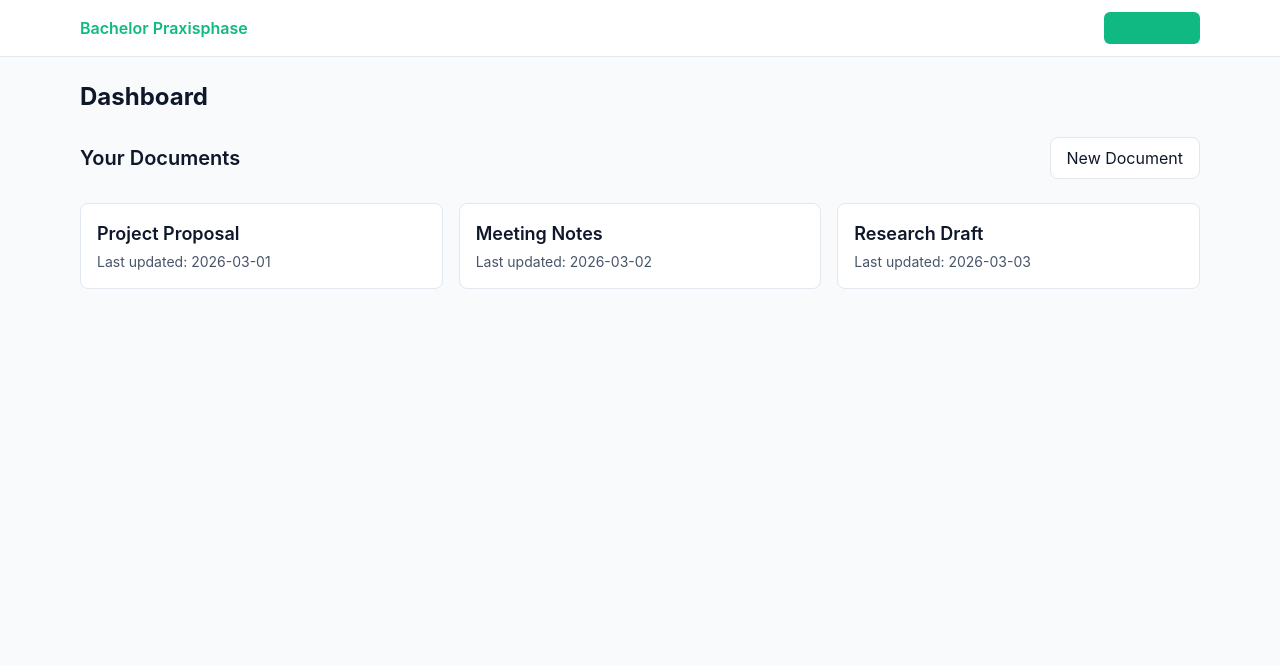
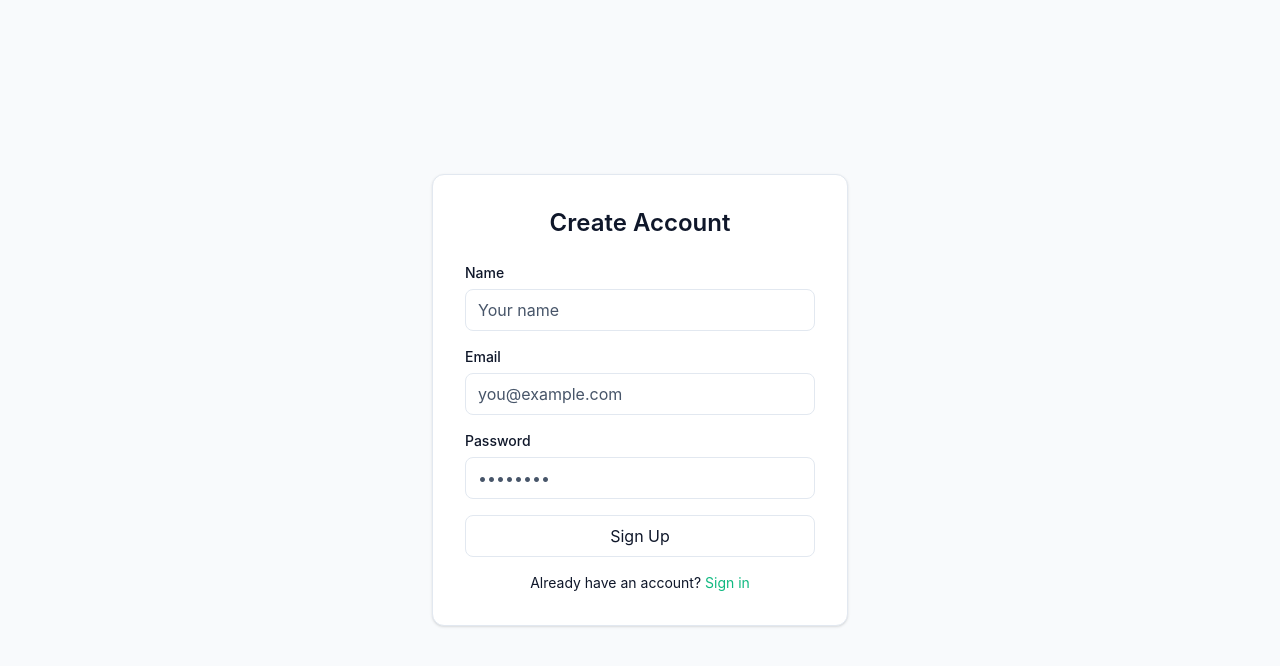
Before and after one commit to c3ngiz/Bachelor-Praxisphase, a React app in the folder frontend/: page /signup in a window 1280 px wide. Before the commit this address led to /dashboard. Shown: the top 666 px of the page. Built offline with nearby package versions, Linux system fonts and the light colour scheme; the HTML template or start-up script is replaced by a standard one.

Commit message:
feat: add signUp and signIn pages

```diff
--- a/frontend/src/app/router.tsx
+++ b/frontend/src/app/router.tsx
@@ -1,23 +1,21 @@
-import { BrowserRouter, Routes, Route, Navigate, Outlet } from "react-router-dom";
+import { BrowserRouter, Routes, Route, Navigate } from "react-router-dom";
 
-// import SignInPage from "@/features/auth/pages/SignInPage";
-// import SignUpPage from "@/features/auth/pages/SignUpPage";
+import SignInPage from "@/features/auth/pages/SignInPage";
+import SignUpPage from "@/features/auth/pages/SignUpPage";
 import DashboardPage from "@/features/documents/pages/DashboardPage";
 // import EditorPage from "@/features/editor/pages/EditorPage";
 import AppLayout from "@/shared/components/layout/AppLayout";
+import AuthLayout from "@/shared/components/layout/AuthLayout";
 
-// function AuthLayout() {
-//   return <Outlet />;
-// }
 
 export function AppRouter() {
   return (
     <BrowserRouter>
       <Routes>
-        {/* <Route element={<AuthLayout />}>
+        <Route element={<AuthLayout />}>
           <Route path="/signin" element={<SignInPage />} />
           <Route path="/signup" element={<SignUpPage />} />
-        </Route> */}
+        </Route>
 
         <Route element={<AppLayout />}>
           <Route path="/dashboard" element={<DashboardPage />} />
--- a/frontend/src/features/auth/api/authApi.ts
+++ b/frontend/src/features/auth/api/authApi.ts
@@ -0,0 +1,29 @@
+import type { AuthCredentials, SignUpCredentials } from "../types"
+
+export async function signIn(data: AuthCredentials) {
+  console.log("Sign in request", data)
+
+  await new Promise((r) => setTimeout(r, 500))
+
+  return {
+    token: "mock-token",
+    user: {
+      id: "1",
+      email: data.email
+    }
+  }
+}
+
+export async function signUp(data: SignUpCredentials) {
+  console.log("Sign up request", data)
+
+  await new Promise((r) => setTimeout(r, 500))
+
+  return {
+    token: "mock-token",
+    user: {
+      id: "1",
+      email: data.email
+    }
+  }
+}
--- a/frontend/src/features/auth/components/AuthForm.tsx
+++ b/frontend/src/features/auth/components/AuthForm.tsx
@@ -0,0 +1,16 @@
+import type { ReactNode } from "react"
+
+type Props = {
+  title: string
+  children: ReactNode
+}
+
+export default function AuthForm({ title, children }: Props) {
+  return (
+    <section className="w-full rounded-xl border border-(--border) bg-(--bg-elevated) p-8 shadow-sm">
+      <h1 className="mb-6 text-center text-2xl font-semibold text-(--fg)">{title}</h1>
+
+      <div className="flex flex-col gap-4">{children}</div>
+    </section>
+  )
+}
--- a/frontend/src/features/auth/hooks/useAuth.tsx
+++ b/frontend/src/features/auth/hooks/useAuth.tsx
@@ -0,0 +1,33 @@
+import { useState } from "react"
+import { signIn, signUp } from "../api/authApi"
+import type { AuthCredentials, SignUpCredentials } from "../types"
+
+export function useAuth() {
+  const [loading, setLoading] = useState(false)
+
+  async function login(data: AuthCredentials) {
+    setLoading(true)
+
+    const result = await signIn(data)
+
+    setLoading(false)
+
+    return result
+  }
+
+  async function register(data: SignUpCredentials) {
+    setLoading(true)
+
+    const result = await signUp(data)
+
+    setLoading(false)
+
+    return result
+  }
+
+  return {
+    login,
+    register,
+    loading
+  }
+}
--- a/frontend/src/features/auth/pages/SignInPage.tsx
+++ b/frontend/src/features/auth/pages/SignInPage.tsx
@@ -0,0 +1,57 @@
+import { useState } from "react"
+import { Link, useNavigate } from "react-router-dom"
+
+import Input from "@/shared/components/ui/Input"
+import Button from "@/shared/components/ui/Button"
+
+import AuthForm from "../components/AuthForm"
+import { useAuth } from "../hooks/useAuth"
+
+export default function SignInPage() {
+  const navigate = useNavigate()
+  const { login, loading } = useAuth()
+
+  const [email, setEmail] = useState("")
+  const [password, setPassword] = useState("")
+
+  async function handleSubmit(e: React.FormEvent) {
+    e.preventDefault()
+    await login({ email, password })
+    navigate("/dashboard")
+  }
+
+  return (
+    <AuthForm title="Sign In">
+      <form onSubmit={handleSubmit} className="flex flex-col gap-4">
+        <Input
+          label="Email"
+          type="email"
+          value={email}
+          onChange={(e) => setEmail(e.target.value)}
+          placeholder="you@example.com"
+          required
+        />
+
+        <Input
+          label="Password"
+          type="password"
+          value={password}
+          onChange={(e) => setPassword(e.target.value)}
+          placeholder="••••••••"
+          required
+        />
+
+        <Button type="submit" className="w-full" disabled={loading}>
+          {loading ? "Signing in..." : "Sign In"}
+        </Button>
+      </form>
+
+      <p className="text-center text-sm text-[var(--fg-muted)]">
+        Don't have an account?{" "}
+        <Link to="/signup" className="text-[var(--accent)] hover:text-[var(--accent-hover)]">
+          Sign up
+        </Link>
+      </p>
+    </AuthForm>
+  )
+}
--- a/frontend/src/features/auth/pages/SignUpPage.tsx
+++ b/frontend/src/features/auth/pages/SignUpPage.tsx
@@ -0,0 +1,66 @@
+import { useState } from "react"
+import { Link, useNavigate } from "react-router-dom"
+
+import Input from "@/shared/components/ui/Input"
+import Button from "@/shared/components/ui/Button"
+
+import AuthForm from "../components/AuthForm"
+import { useAuth } from "../hooks/useAuth"
+
+export default function SignUpPage() {
+  const navigate = useNavigate()
+  const { register, loading } = useAuth()
+
+  const [name, setName] = useState("")
+  const [email, setEmail] = useState("")
+  const [password, setPassword] = useState("")
+
+  async function handleSubmit(e: React.FormEvent) {
+    e.preventDefault()
+    await register({ name, email, password })
+    navigate("/dashboard")
+  }
+
+  return (
+    <AuthForm title="Create Account">
+      <form onSubmit={handleSubmit} className="flex flex-col gap-4">
+        <Input
+          label="Name"
+          value={name}
+          onChange={(e) => setName(e.target.value)}
+          placeholder="Your name"
+          required
+        />
+
+        <Input
+          label="Email"
+          type="email"
+          value={email}
+          onChange={(e) => setEmail(e.target.value)}
+          placeholder="you@example.com"
+          required
+        />
+
+        <Input
+          label="Password"
+          type="password"
+          value={password}
+          onChange={(e) => setPassword(e.target.value)}
+          placeholder="••••••••"
+          required
+        />
+
+        <Button type="submit" className="w-full" disabled={loading}>
+          {loading ? "Creating account..." : "Sign Up"}
+        </Button>
+      </form>
+
+      <p className="text-center text-sm text-[var(--fg-muted)">
+        Already have an account?{" "}
+        <Link to="/signin" className="text-(--accent) hover:text-(--accent-hover)">
+          Sign in
+        </Link>
+      </p>
+    </AuthForm>
+  )
+}
--- /dev/null
+++ b/frontend/src/shared/components/layout/AuthLayout.tsx
@@ -0,0 +1,11 @@
+import { Outlet } from "react-router-dom";
+
+export default function AuthLayout() {
+  return (
+    <div className="min-h-screen bg-(--bg) text-(--fg)">
+      <main className="mx-auto flex min-h-screen w-full max-w-md items-center px-4 py-8">
+        <Outlet />
+      </main>
+    </div>
+  );
+}
```
Also changed, not shown: frontend/src/features/auth/types.ts (+8 -0 lines).
